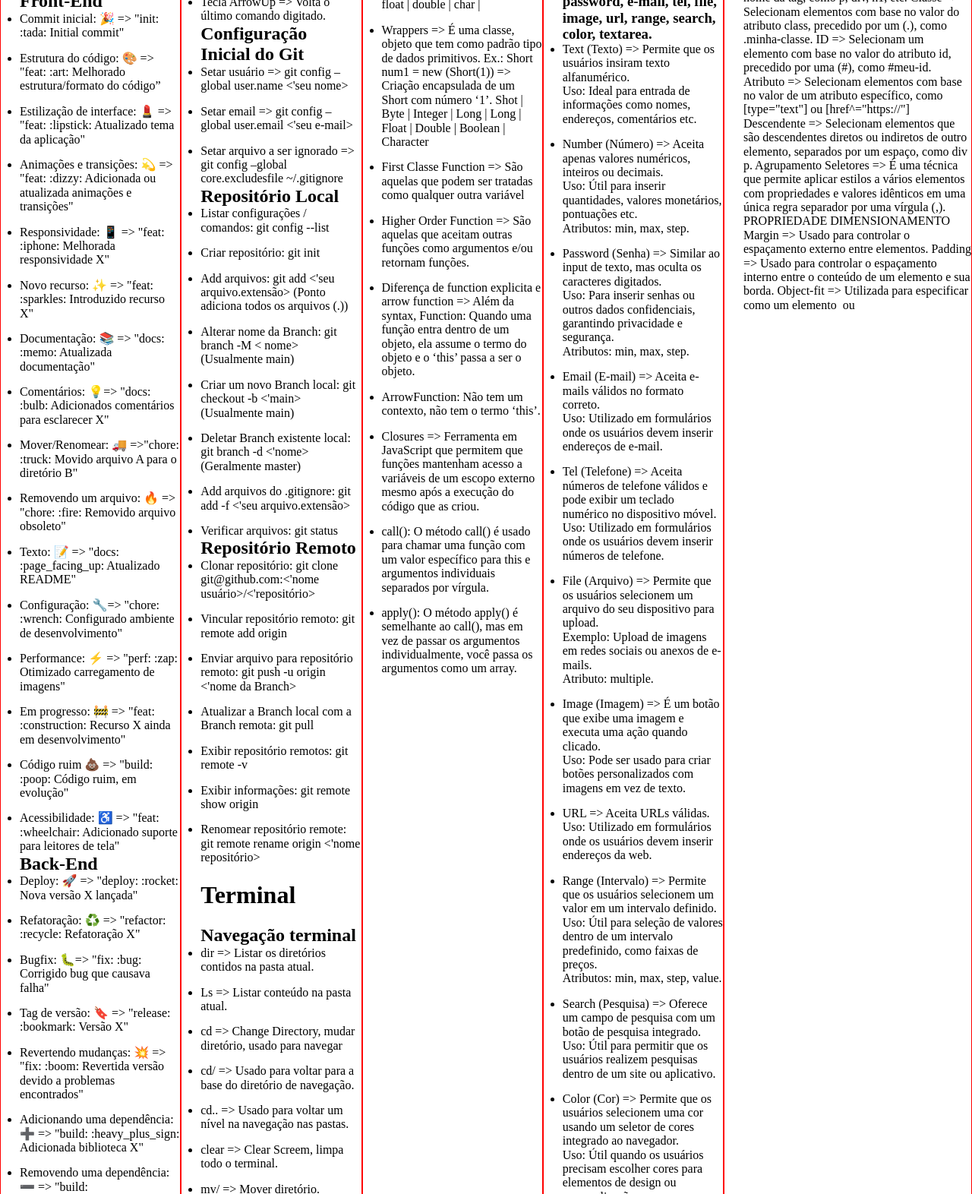
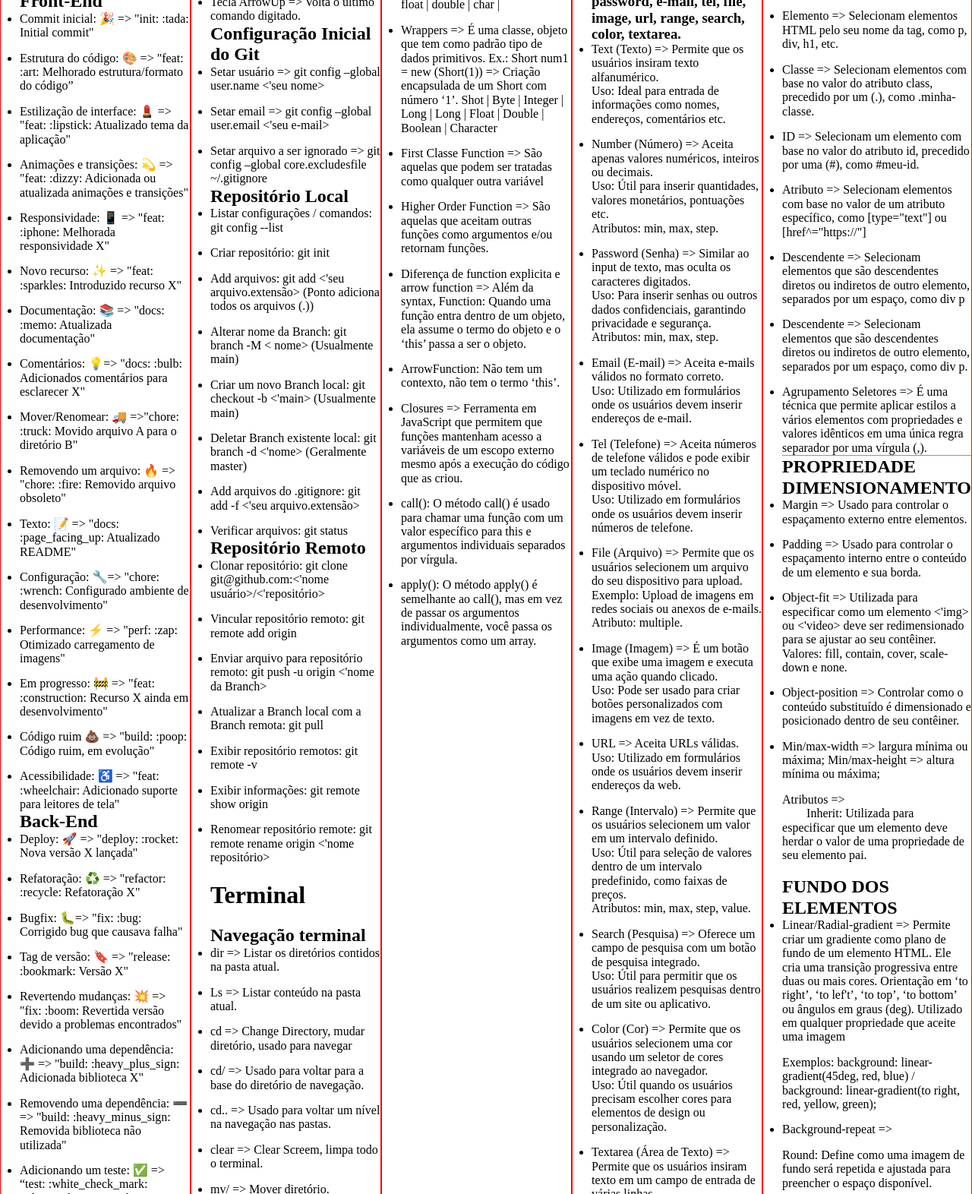
Before and after one commit to IgoRenatoo/HTCS-Pessoal-Nodepad, a plain HTML site: page index.html in a window 1280 px wide. Shown: the part 166-1738 px from the top of the page at 76% size. Drawn offline with nearby package versions, Linux system fonts and the light colour scheme; a script that the page names is missing.

Commit message:
feat: :construction: Adicionado Style CSS

```diff
--- a/index.html
+++ b/index.html
@@ -375,136 +375,96 @@
   <!-- ------------------------------------------------------------------------------------------------------- -->
   <section>
     <h1>CSS</h1>
+    <h2>SELETORES CSS</h2>
     <ul>
+      <li>Universais => Selecionam todos os elementos da página, representados por um asterisco (*)</li>
+      <li>Elemento => Selecionam elementos HTML pelo seu nome da tag, como p, div, h1, etc.</li>
+      <li>Classe => Selecionam elementos com base no valor do atributo class, precedido por um (.), como .minha-classe.
+      </li>
+      <li>ID => Selecionam um elemento com base no valor do atributo id, precedido por uma (#), como #meu-id.</li>
+      <li>Atributo => Selecionam elementos com base no valor de um atributo específico, como [type="text"] ou
+        [href^="https://"]</li>
+      <li>Descendente => Selecionam elementos que são descendentes diretos ou indiretos de outro elemento, separados por
+        um espaço, como div p</li>
+      <li>Descendente => Selecionam elementos que são descendentes diretos ou indiretos de outro elemento, separados por
+        um espaço, como div p.</li>
+      <li>Agrupamento Seletores => É uma técnica que permite aplicar estilos a vários elementos com propriedades e
+        valores
+        idênticos em uma única regra separador por uma vírgula (,).</li>
+    </ul>
+    <hr>
+    <h2>PROPRIEDADE DIMENSIONAMENTO</h2>
+    <ul>
+      <li>Margin => Usado para controlar o espaçamento externo entre elementos.</li>
+      <li>Padding => Usado para controlar o espaçamento interno entre o conteúdo de um elemento e sua borda.</li>
+      <li>Object-fit => Utilizada para especificar como um elemento <'img> ou <'video> deve ser redimensionado para se
+            ajustar ao seu contêiner. Valores: fill, contain, cover, scale-down e none.</li>
+      <li>Object-position => Controlar como o conteúdo substituído é dimensionado e posicionado dentro de seu contêiner.
+      </li>
+      <li>Min/max-width => largura mínima ou máxima; Min/max-height => altura mínima ou máxima;</li>
+      <div style="white-space: break-spaces;">Atributos =>
+        Inherit: Utilizada para especificar que um elemento deve herdar o valor de uma propriedade de seu elemento pai.
+      </div>
+    </ul>
+    <h2>FUNDO DOS ELEMENTOS</h2>
+    <ul>
+      <li>Linear/Radial-gradient => Permite criar um gradiente como plano de fundo de um elemento HTML. Ele cria uma
+        transição progressiva entre duas ou mais cores. Orientação em ‘to right’, ‘to lef't’, ‘to top’, ‘to bottom’ ou
+        ângulos em graus (deg). Utilizado em qualquer propriedade que aceite uma imagem</li>
+      <p>Exemplos: background: linear-gradient(45deg, red, blue) / background: linear-gradient(to right, red, yellow,
+        green);</p>
+      <li>Background-repeat =></li>
+      <p>Round: Define como uma imagem de fundo será repetida e ajustada para preencher o espaço disponível.</p>
+      <p>No-repete: A imagem de fundo é exibida apenas uma vez e não é repetida em nenhuma direção.</p>
+      <p>Background-position => Usada para definir a posição de uma imagem de fundo dentro de um elemento.</p>
+      <p><b>Valores: center, left, right, top e bottom.</b></p>
+      <li>Background-attachment => Utilizada para definir como uma imagem de fundo se comporta em relação à rolagem da
+        página. Ela controla se a imagem de fundo rola junto com o conteúdo da página ou se ela permanece fixa.</li>
+      <p>Scroll (padrão): A imagem de fundo rola junto com o conteúdo da página.</p>
+      <p>Fixed: A imagem de fundo fica fixa em relação à janela de visualização (viewport). Ela não rola com o conteúdo
+        da página.</p>
+      <p>Local: A imagem de fundo rola junto com o conteúdo do elemento. Este valor é útil para elementos que têm
+        rolagem interna.</p>
+      <li>Background-clip => É usada para controlar a área de pintura do fundo de um elemento. Ela determina se o fundo
+        se estende ou não até a borda do elemento interna.</li>
+      <p>border-box: O fundo é cortado na borda do elemento (border box). Isso significa que o fundo se estenderá por
+        baixo da borda do elemento.</p>
+      <p>padding-box: O fundo é cortado na área de preenchimento (padding box). O fundo não se estenderá até a borda,
+        sendo visível apenas nas áreas de preenchimento e conteúdo.</p>
+      <p>content-box: O fundo é cortado na área de conteúdo (content box). O fundo será visível apenas na área de
+        conteúdo, não se estendendo até o preenchimento ou a borda.</p>
+      <p><b>text:</b> Este valor é usado para cortar o fundo ao texto em primeiro plano. É normalmente usado com
+        elementos de texto para criar efeitos onde o fundo é exibido através do texto.</p>
+    </ul>
+    <h2>IMAGENS EM BORDAS</h2>
+    <ul>
+      <li>Border-image => Usada para definir uma imagem como borda de um elemento. Você pode usar imagens como bordas em
+        vez das bordas tradicionais de cor sólida.</li>
+      <li>Border-image-source: Esta propriedade especifica a imagem a ser usada como borda do elemento. Pode ser um
+        caminho para um arquivo de imagem ou uma função url().</li>
+      <li>Border-image-slice: Define como a imagem da borda é dividida em nove regiões para serem aplicadas às bordas do
+        elemento. Pode ser um valor único, que é aplicado a todas as bordas.</li>
+      <li>Border-image-width: Define a largura da borda da imagem.</li>
+      <li>Border-image-repeat: Específica como a imagem da borda deve se repetir para preencher a área da borda. Pode
+        ter valores como stretch para esticar a imagem, repeat para repetir a imagem, round para repetir a imagem e
+        dimensioná-la para que ela se encaixe perfeitamente ou space para repetir a imagem com espaçamento igual entre
+        elas.</li>
+
+    </ul>
     <li>CSS
 
 
 
-        SELETORES CSS
-
-        Universais => Selecionam todos os elementos da página, representados por um asterisco (*)
-
-        Elemento => Selecionam elementos HTML pelo seu nome da tag, como p, div, h1, etc.
-
-        Classe => Selecionam elementos com base no valor do atributo class, precedido por um (.), como .minha-classe.
-
-        ID => Selecionam um elemento com base no valor do atributo id, precedido por uma (#), como #meu-id.
-
-        Atributo => Selecionam elementos com base no valor de um atributo específico, como [type="text"] ou
-        [href^="https://"]
-
-        Descendente => Selecionam elementos que são descendentes diretos ou indiretos de outro elemento, separados por
-        um espaço, como div p.
-
-        Agrupamento Seletores => É uma técnica que permite aplicar estilos a vários elementos com propriedades e valores
-        idênticos em uma única regra separador por uma vírgula (,).
 
 
 
-        PROPRIEDADE DIMENSIONAMENTO
-
-        Margin => Usado para controlar o espaçamento externo entre elementos.
-
-        Padding => Usado para controlar o espaçamento interno entre o conteúdo de um elemento e sua borda.
-
-        Object-fit => Utilizada para especificar como um elemento <img> ou <video> deve ser redimensionado para se
-          ajustar ao seu contêiner. Valores: fill, contain, cover, scale-down e none.
-
-          Object-position => Controlar como o conteúdo substituído é dimensionado e posicionado dentro de seu contêiner.
-
-          Min/max-width => largura mínima ou máxima; Min/max-height => altura mínima ou máxima;
-
-          Atributos =>
-
-          Inherit: Utilizada para especificar que um elemento deve herdar o valor de uma propriedade de seu elemento
-          pai.
 
 
 
-          FUNDO DOS ELEMENTOS
-
-          Linear/Radial-gradient => Permite criar um gradiente como plano de fundo de um elemento HTML. Ele cria uma
-          transição progressiva entre duas ou mais cores. Orientação em ‘to right’, ‘to lef't’, ‘to top’, ‘to bottom’ ou
-          ângulos em graus (deg). Utilizado em qualquer propriedade que aceite uma imagem.
-
-          Exemplos: background: linear-gradient(45deg, red, blue) / background: linear-gradient(to right, red, yellow,
-          green);
-
-          Background-repeat =>
-
-          Round: Define como uma imagem de fundo será repetida e ajustada para preencher o espaço disponível.
-
-          No-repete: A imagem de fundo é exibida apenas uma vez e não é repetida em nenhuma direção.
-
-          Background-position => Usada para definir a posição de uma imagem de fundo dentro de um elemento.
-
-          Valores: center, left, right, top e bottom.
 
 
 
-          Background-attachment => Utilizada para definir como uma imagem de fundo se comporta em relação à rolagem da
-          página. Ela controla se a imagem de fundo rola junto com o conteúdo da página ou se ela permanece fixa.
 
-
-
-          Scroll (padrão): A imagem de fundo rola junto com o conteúdo da página.
-
-          Fixed: A imagem de fundo fica fixa em relação à janela de visualização (viewport). Ela não rola com o conteúdo
-          da página.
-
-          Local: A imagem de fundo rola junto com o conteúdo do elemento. Este valor é útil para elementos que têm
-          rolagem interna.
-
-          Background-clip => É usada para controlar a área de pintura do fundo de um elemento. Ela determina se o fundo
-          se estende ou não até a borda do elemento interna.
-
-
-
-          border-box: O fundo é cortado na borda do elemento (border box). Isso significa que o fundo se estenderá por
-          baixo da borda do elemento.
-
-
-
-          padding-box: O fundo é cortado na área de preenchimento (padding box). O fundo não se estenderá até a borda,
-          sendo visível apenas nas áreas de preenchimento e conteúdo.
-
-
-
-          content-box: O fundo é cortado na área de conteúdo (content box). O fundo será visível apenas na área de
-          conteúdo, não se estendendo até o preenchimento ou a borda.
-
-
-
-          text: Este valor é usado para cortar o fundo ao texto em primeiro plano. É normalmente usado com elementos de
-          texto para criar efeitos onde o fundo é exibido através do texto.
-
-
-
-          IMAGENS EM BORDAS
-
-          Border-image => Usada para definir uma imagem como borda de um elemento. Você pode usar imagens como bordas em
-          vez das bordas tradicionais de cor sólida.
-
-
-
-          Border-image-source: Esta propriedade especifica a imagem a ser usada como borda do elemento. Pode ser um
-          caminho para um arquivo de imagem ou uma função url(). Por exemplo:
-
-
-
-          Border-image-slice: Define como a imagem da borda é dividida em nove regiões para serem aplicadas às bordas do
-          elemento. Pode ser um valor único, que é aplicado a todas as bordas.
-
-
-
-          Border-image-width: Define a largura da borda da imagem.
-
-
-
-          Border-image-repeat: Específica como a imagem da borda deve se repetir para preencher a área da borda. Pode
-          ter valores como stretch para esticar a imagem, repeat para repetir a imagem, round para repetir a imagem e
-          dimensioná-la para que ela se encaixe perfeitamente ou space para repetir a imagem com espaçamento igual entre
-          elas.
 
       TIPOS DE FONTES
 
```
Lines whose indentation alone changed are shown as unchanged.
